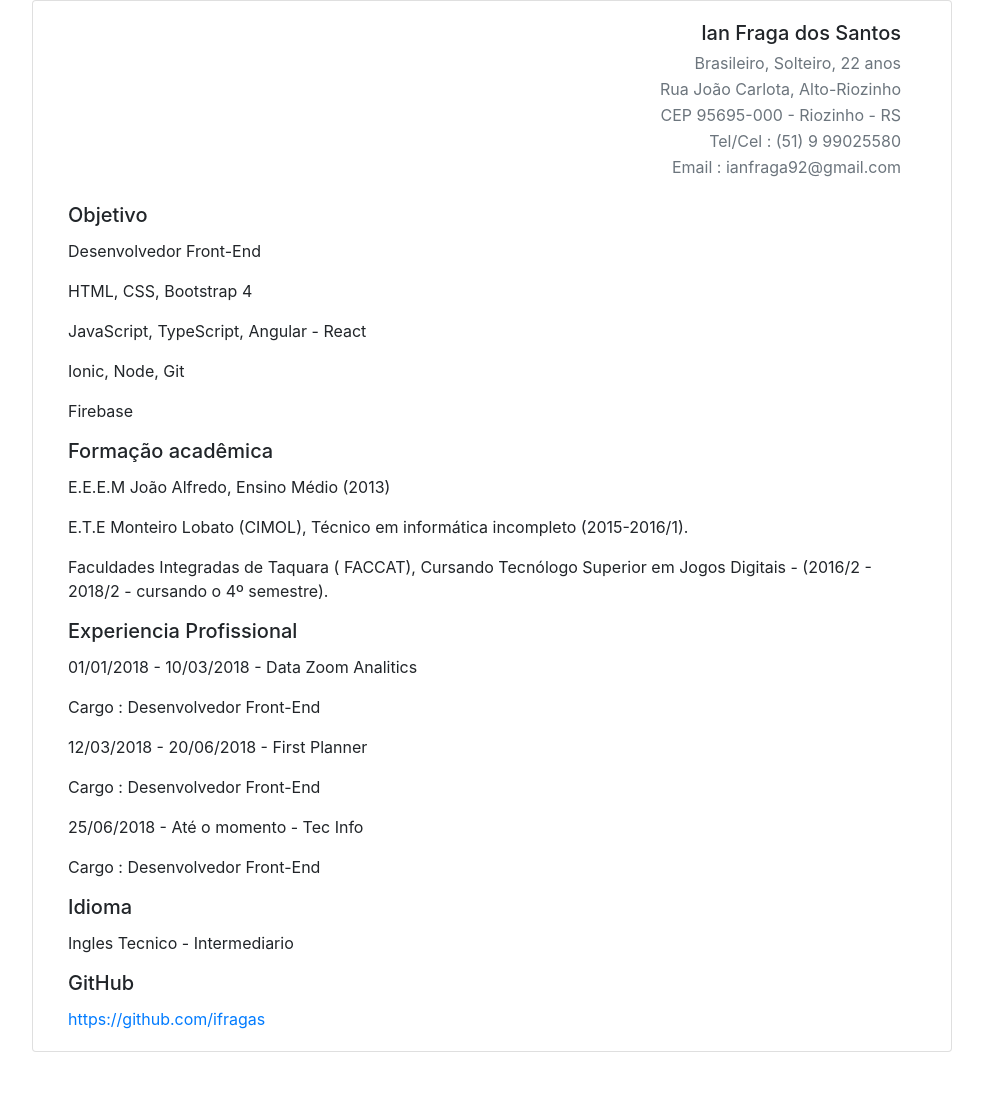
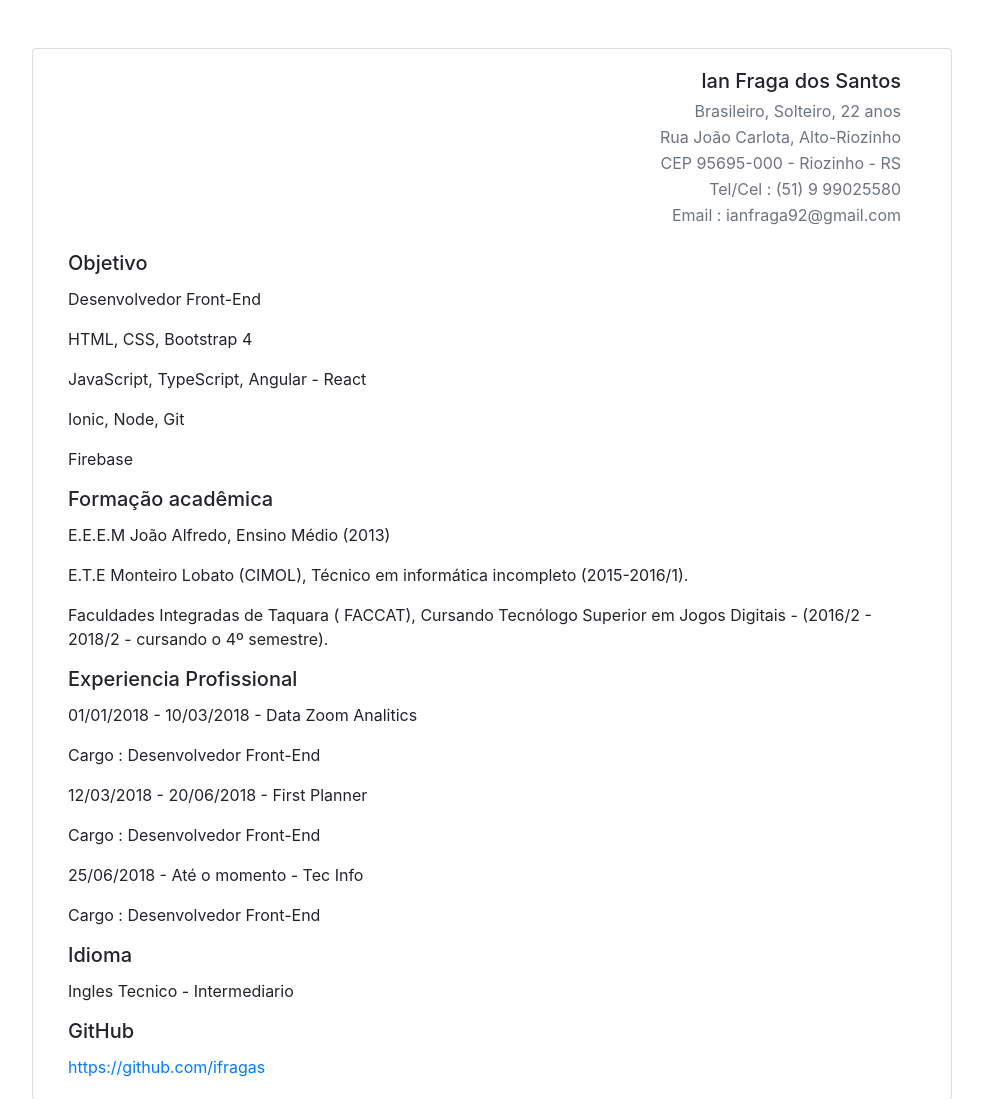
Before and after one commit to ifragas/curriculo, a plain HTML site: page index.html in a window 1280 px wide. Shown: the top 1099 px of the page, without its empty margins (148-1131 px from the left). Before the commit the page ends 1052 px from the top, so only its background shows below. Drawn offline with nearby package versions, Linux system fonts and the light colour scheme.

Commit message:
Update index.html

```diff
--- a/index.html
+++ b/index.html
@@ -50,7 +50,7 @@
 
         <div class="container ">
             <div class="row ">
-                <div class="d-flex justify-content-center w-100 ">
+                <div class="d-flex justify-content-center w-100 my-5">
                     <div class="col-sm-10 col-md-10 col-xl-10 m-auto">
                         <div class="card w-100">
                             <div class="card-body ">
```
